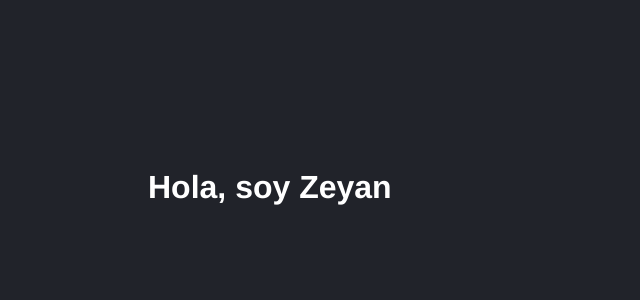
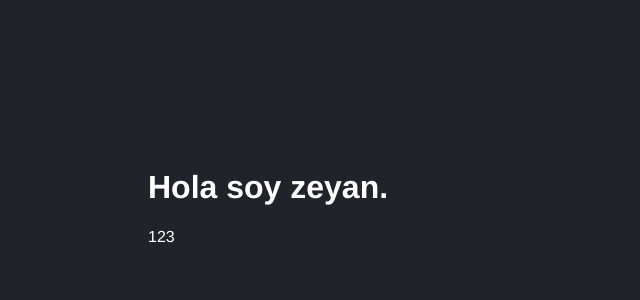
Before and after one commit to DarkZeyan/React-Course, a React (Vite) app in the folder 03-counter-app-vite/: page / in a window 1280 px wide. Shown: the top 300 px of the page, without its empty margins (0-640 px from the left). Built offline with nearby package versions, Linux system fonts and the light colour scheme.

Commit message:
Finished proptypes lesson

```diff
--- a/03-counter-app-vite/package.json
+++ b/03-counter-app-vite/package.json
@@ -9,6 +9,7 @@
     "preview": "vite preview"
   },
   "dependencies": {
+    "prop-types": "^15.8.1",
     "react": "^18.2.0",
     "react-dom": "^18.2.0"
   },
--- a/03-counter-app-vite/src/main.jsx
+++ b/03-counter-app-vite/src/main.jsx
@@ -11,7 +11,7 @@
     <React.StrictMode>
         {/* Para mandar numeros u otro tipo de dato distinto a
         las strings se emplea {} en lugar de "" */}
-        <FirstApp title = "Hola, soy Zeyan"/>
+        <FirstApp title="Hola soy zeyan." subTitle={123}/>
         {/* <FirstApp title = "Hola, soy Zeyan" subTitle={123}/> */}
     </React.StrictMode>
 );
```
Also changed, not shown: 03-counter-app-vite/src/FirstApp.jsx (+19 -0 lines), 1 other file (tests, documents, lock files or other folders).
